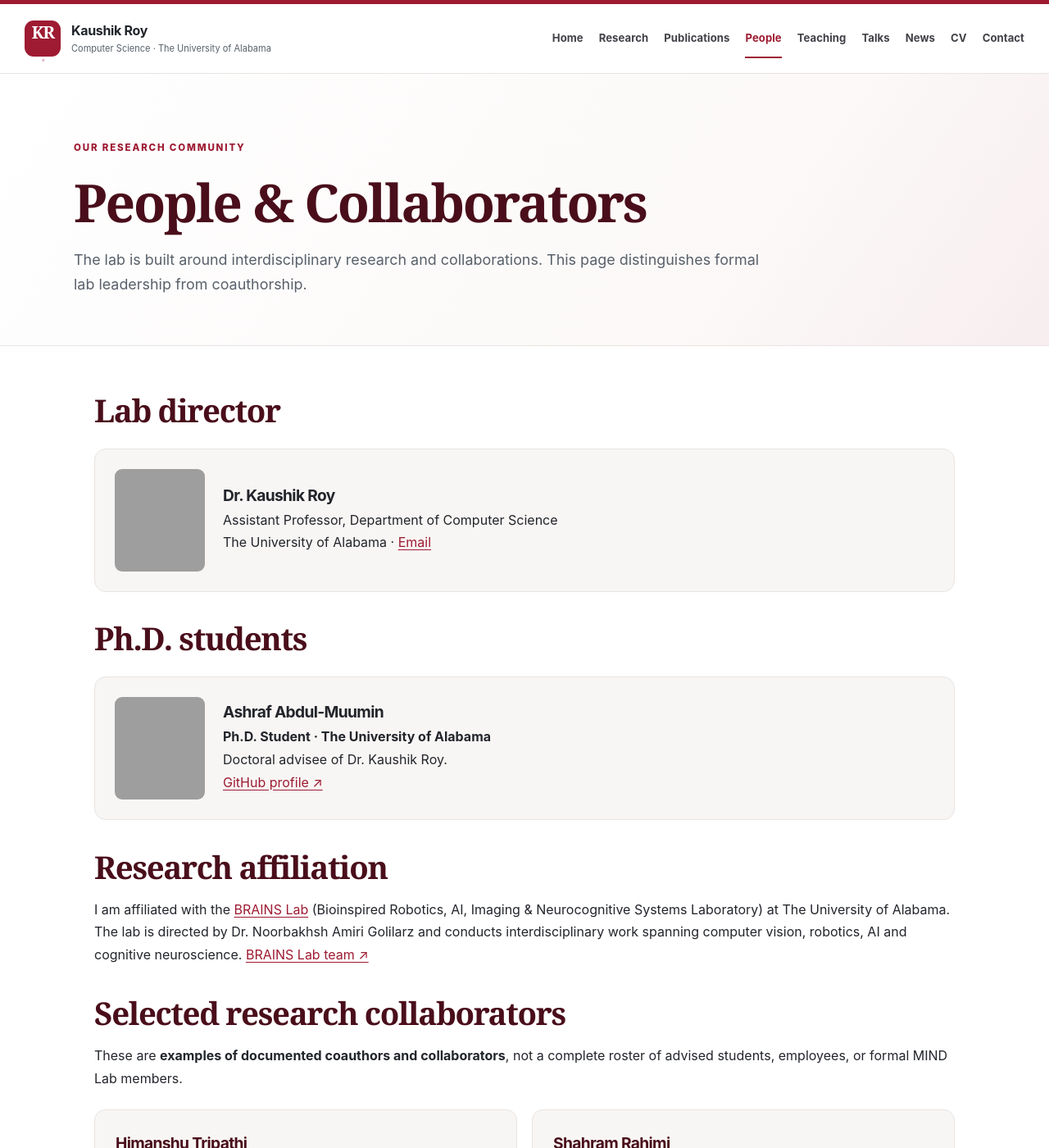
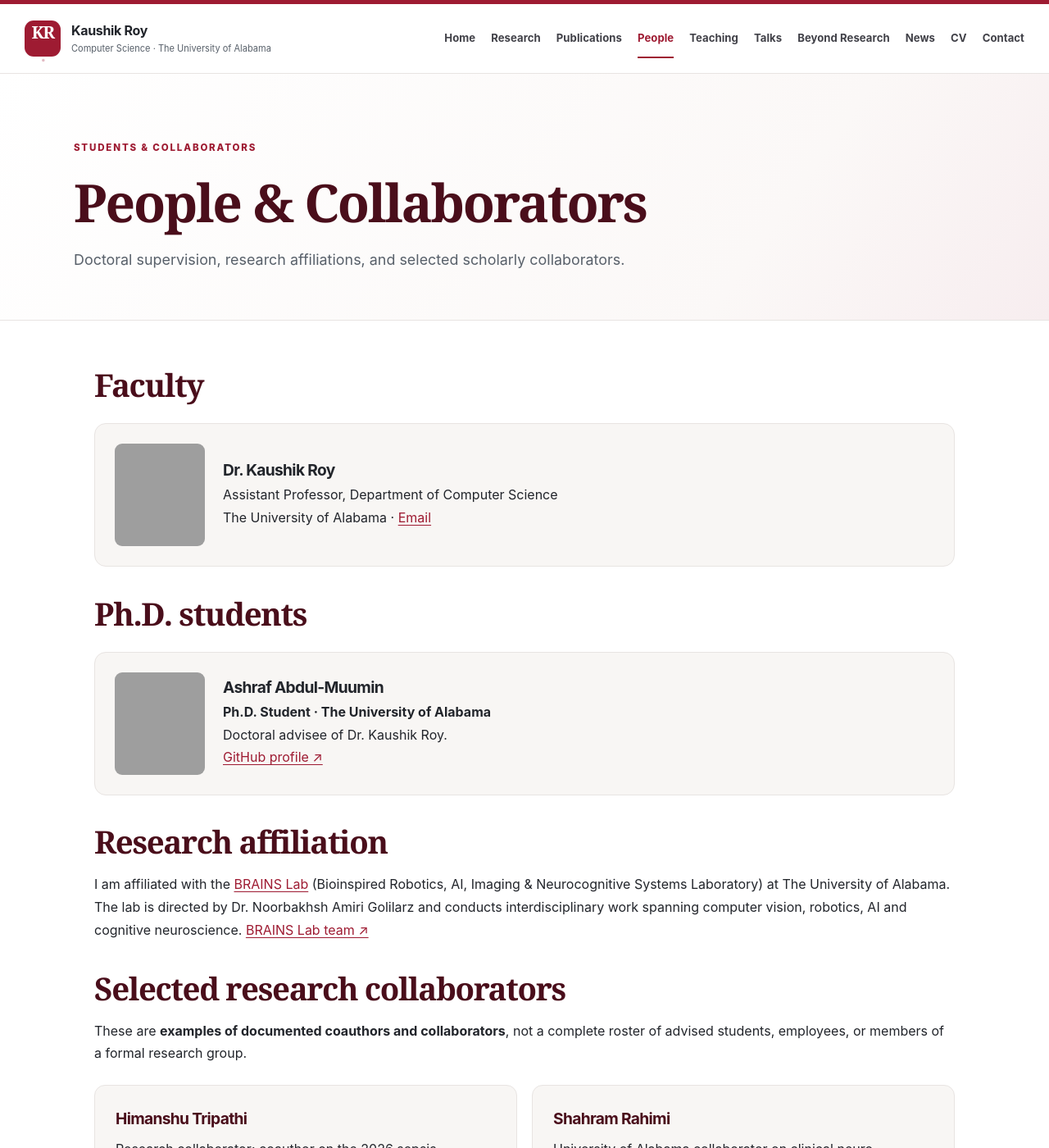
Before and after one commit to kauroy1994/home, a Jekyll site: the page built from _pages/people.md, in a window 1280 px wide and 1400 px high. Shown: the whole window at 82% size. Built offline with Jekyll 4.4.1, drawn with Linux system fonts in a browser that asks for light colours; grey boxes are pictures that could not be loaded.

Commit message:
Correct faculty role, add research illustrations and Beyond Research media page

```diff
--- a/_data/navigation.yml
+++ b/_data/navigation.yml
@@ -11,6 +11,8 @@ main:
     url: /teaching/
   - title: "Talks"
     url: /talks/
+  - title: "Beyond Research"
+    url: /beyond-research/
   - title: "News"
     url: /news/
   - title: "CV"
--- a/_pages/people.md
+++ b/_pages/people.md
@@ -2,11 +2,11 @@
 layout: faculty
 title: People & Collaborators
 permalink: /people/
-eyebrow: OUR RESEARCH COMMUNITY
-lede: "The lab is built around interdisciplinary research and collaborations. This page distinguishes formal lab leadership from coauthorship."
+eyebrow: STUDENTS & COLLABORATORS
+lede: "Doctoral supervision, research affiliations, and selected scholarly collaborators."
 ---
 
-## Lab director
+## Faculty
 
 <div class="profile-card"><img src="https://github.com/kauroy1994.png" alt="Dr. Kaushik Roy"><div><h3>Dr. Kaushik Roy</h3><p>Assistant Professor, Department of Computer Science</p><p>The University of Alabama · <a href="mailto:kroy2@ua.edu">Email</a></p></div></div>
 
@@ -20,7 +20,7 @@ I am affiliated with the <a href="https://sites.ua.edu/brains/">BRAINS Lab</a> (
 
 ## Selected research collaborators
 
-These are **examples of documented coauthors and collaborators**, not a complete roster of advised students, employees, or formal MIND Lab members.
+These are **examples of documented coauthors and collaborators**, not a complete roster of advised students, employees, or members of a formal research group.
 
 <div class="mini-grid">
   <div class="info-card"><h3>Himanshu Tripathi</h3><p>Research collaborator; coauthor on the 2026 sepsis compliance work.</p><p><a href="https://arxiv.org/abs/2608.13617">Related paper ↗</a></p></div>
```
Also changed, not shown: _pages/about.md (+6 -6 lines), _pages/beyond-research.md (added, +31 -0 lines), _pages/cv.md (+4 -2 lines), _pages/research.md (+1 -0 lines), assets/css/faculty.css, images/research-agents.svg (added), images/research-causal.svg (added), images/research-neurosymbolic.svg (added).
